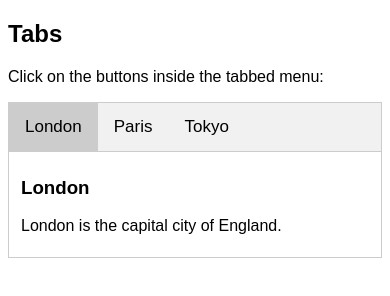
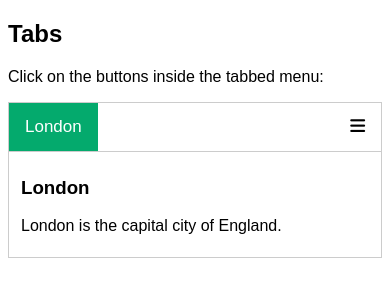
Before and after one commit to AmirJSC/webportfolio, a plain HTML site: page tabbsss.html in a window 390 px wide. Both pictures are taken after a click on the button "London". Drawn offline with Linux system fonts and the light colour scheme.

Commit message:
Experience section initial revision

```diff
--- a/index.html
+++ b/index.html
@@ -64,7 +64,7 @@
 				<div class="red-line"></div>
 				<div class="mb-5"></div>
 				<div class="row">
-					<div class="class=col-lg-5 border mx-auto order-lg-2">
+					<div class="class=col-lg-5 mx-auto order-lg-2">
 						<img src="./images/picture-id.jpg" alt="Profile picture">
 					</div>
 					<div class="col-lg-7 order-lg-1 mx-0 pr-sm-0">
@@ -171,13 +171,21 @@
 				<div class="red-line"></div>
 				<div class="mb-5"></div>
 				<!-- Structure -->
-				<div class="tab">
-				 	<button class="tablinks" onclick="opendesc(event, 'FBQ')" id="defaultOpen">Florida Best Quote</button>
-				 	<button class="tablinks" onclick="opendesc(event, 'JFS')">JFS Electrical Corporation</button>
-				 	<button class="tablinks" onclick="opendesc(event, 'Educ')">Education</button>
+				<div class="tab d-flex flex-row" id="myTopnav">
+					<button class="tablinks flex-fill" onclick="openCity(event, 'FBQ')" id="defaultOpen">Florida Best Quote</button>
+					<button class="tablinks flex-fill" onclick="openCity(event, 'JFS')">JFS Electrical Corporation</button>
+					<button class="tablinks flex-fill" onclick="openCity(event, 'Educ')">Education</button>
+					<button href="javascript:void(0);" class="icon" onclick="myFunction()">
+					<i class="fa fa-bars"></i>
+					</button>
 				</div>
 				<div id="FBQ" class="tabcontent">
-				 	<p>London is the capital city of England.</p>
+					<span><i>September 2020 to Present</i></span>
+					<ul>
+						<li>Provided in depth analysis on the annual performance of the agency using data analysis.</li>
+						<li>Specialized in quoting homeowners insurance policies.</li>
+						<li>Trained and managed virtual assistants in handling mortgage requests, cancellations, and payments.</li>
+					</ul>
 				</div>
 				<div id="JFS" class="tabcontent">
 					<p>Paris is the capital of France.</p>
@@ -185,42 +193,36 @@
 				<div id="Educ" class="tabcontent">
 					<p>Tokyo is the capital of Japan.</p>
 				</div>
-				<!-- JS portion -->
 				<script>
-				function opendesc(evt, Job) {
+					function openCity(evt, cityName) {
 					  var i, tabcontent, tablinks;
 					  tabcontent = document.getElementsByClassName("tabcontent");
 					  for (i = 0; i < tabcontent.length; i++) {
 					    tabcontent[i].style.display = "none";
 					  }
-
 					  tablinks = document.getElementsByClassName("tablinks");
 					  for (i = 0; i < tablinks.length; i++) {
 					    tablinks[i].className = tablinks[i].className.replace(" active", "");
 					  }
+					  document.getElementById(cityName).style.display = "block";
+					  evt.currentTarget.className += " active";
+					}
 
-
-				 	document.getElementById(Job).style.display = "block";
-				 	evt.currentTarget.className += " active";
+					function myFunction() {
+					  var x = document.getElementById("myTopnav");
+					  if (x.className === "tab") {
+					    x.className += " responsive";
+					  } else {
+					    x.className = "tab";
+					  }
 					}
 					document.getElementById("defaultOpen").click();
 				</script>
-
-
-
-
-
-
-
-
-
 
 		</main>
 		<!-- JS Dependencies -->
 		<script src="https://cdn.jsdelivr.net/npm/jquery@3.5.1/dist/jquery.slim.min.js" integrity="sha384-DfXdz2htPH0lsSSs5nCTpuj/zy4C+OGpamoFVy38MVBnE+IbbVYUew+OrCXaRkfj" crossorigin="anonymous"></script>
 		<script src="https://cdn.jsdelivr.net/npm/bootstrap@4.6.1/dist/js/bootstrap.bundle.min.js" integrity="sha384-fQybjgWLrvvRgtW6bFlB7jaZrFsaBXjsOMm/tB9LTS58ONXgqbR9W8oWht/amnpF" crossorigin="anonymous"></script>
-		<!-- Font Awesome -->
-		<script src="https://kit.fontawesome.com/7a46a783b9.js" crossorigin="anonymous"></script>
 		<!-- Font Awesome -->
 		<script src="https://kit.fontawesome.com/7a46a783b9.js" crossorigin="anonymous"></script>
 	</body>
--- a/style.css
+++ b/style.css
@@ -182,8 +182,10 @@ ul li::before {
 /* Style the tab */
 .tab {
   overflow: hidden;
-  border: 1px solid #ccc;
-  background-color: #f1f1f1;
+  border-top: 2px solid #E0E0E0;
+  width: 70%;
+  margin-left: auto;
+  margin-right: auto;
 }
 
 /* Style the buttons inside the tab */
@@ -198,23 +200,54 @@ ul li::before {
   font-size: 17px;
 }
 
-/* Change background color of buttons on hover */
-.tab button:hover {
-  background-color: #ddd;
-}
-
-/* Create an active/current tablink class */
-.tab button.active {
-  background-color: #ccc;
-}
 
 /* Style the tab content */
 .tabcontent {
   display: none;
-  padding: 6px 12px;
-  border: 1px solid #ccc;
+  padding: 25px 12px;
   border-top: none;
 }
+
+.tab .icon {
+  display: none;
+}
+
+.tab button:hover {
+  background-color: #F0F0F0;
+  color: black;
+}
+
+.tab button.active {
+  background-color: #F0F0F0;
+  color: #E45447;
+}
+
+.tab .icon {
+  display: none;
+}
+
+@media screen and (max-width: 600px) {
+  .tab button:not(:first-child) {display: none;}
+  .tab button.icon {
+    float: right;
+    display: block;
+  }
+}
+
+@media screen and (max-width: 600px) {
+  .tab.responsive {position: relative;}
+  .tab.responsive .icon {
+    position: absolute;
+    right: 0;
+    top: 0;
+  }
+  .tab.responsive button {
+    float: none;
+    display: block;
+    text-align: left;
+  }
+}
+
 
 
 
--- a/tabbsss.html
+++ b/tabbsss.html
@@ -9,7 +9,6 @@ body {font-family: Arial;}
 .tab {
   overflow: hidden;
   border: 1px solid #ccc;
-  background-color: #f1f1f1;
 }
 
 /* Style the buttons inside the tab */
@@ -26,7 +25,7 @@ body {font-family: Arial;}
 
 /* Change background color of buttons on hover */
 .tab button:hover {
-  background-color: #ddd;
+  background-color: red;
 }
 
 /* Create an active/current tablink class */
@@ -41,6 +40,48 @@ body {font-family: Arial;}
   border: 1px solid #ccc;
   border-top: none;
 }
+
+.tab .icon {
+  display: none;
+}
+
+.tab button:hover {
+  background-color: #ddd;
+  color: black;
+}
+
+.tab button.active {
+  background-color: #04AA6D;
+  color: white;
+}
+
+.tab .icon {
+  display: none;
+}
+
+@media screen and (max-width: 600px) {
+  .tab button:not(:first-child) {display: none;}
+  .tab button.icon {
+    float: right;
+    display: block;
+  }
+}
+
+@media screen and (max-width: 600px) {
+  .tab.responsive {position: relative;}
+  .tab.responsive .icon {
+    position: absolute;
+    right: 0;
+    top: 0;
+  }
+  .tab.responsive button {
+    float: none;
+    display: block;
+    text-align: left;
+  }
+}
+
+
 </style>
 </head>
 <body>
@@ -48,10 +89,13 @@ body {font-family: Arial;}
 <h2>Tabs</h2>
 <p>Click on the buttons inside the tabbed menu:</p>
 
-<div class="tab">
+<div class="tab" id="myTopnav">
   <button class="tablinks" onclick="openCity(event, 'London')">London</button>
   <button class="tablinks" onclick="openCity(event, 'Paris')">Paris</button>
   <button class="tablinks" onclick="openCity(event, 'Tokyo')">Tokyo</button>
+  <button href="javascript:void(0);" class="icon" onclick="myFunction()">
+  <i class="fa fa-bars"></i>
+  </button>
 </div>
 
 <div id="London" class="tabcontent">
@@ -83,7 +127,17 @@ function openCity(evt, cityName) {
   document.getElementById(cityName).style.display = "block";
   evt.currentTarget.className += " active";
 }
+
+function myFunction() {
+  var x = document.getElementById("myTopnav");
+  if (x.className === "tab") {
+    x.className += " responsive";
+  } else {
+    x.className = "tab";
+  }
+}
 </script>
-
+    <!-- Font Awesome -->
+    <script src="https://kit.fontawesome.com/7a46a783b9.js" crossorigin="anonymous"></script>
 </body>
 </html>
```
Lines whose indentation alone changed are shown as unchanged.
